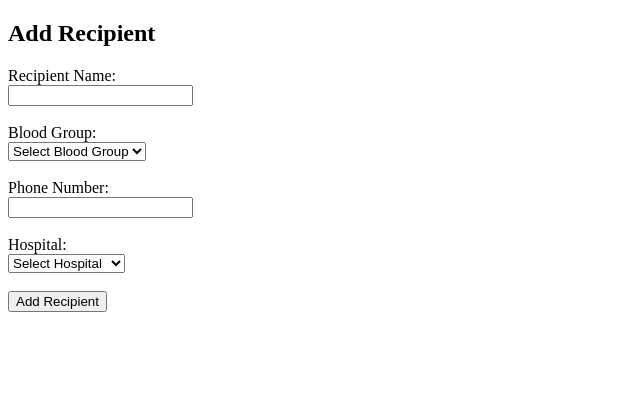
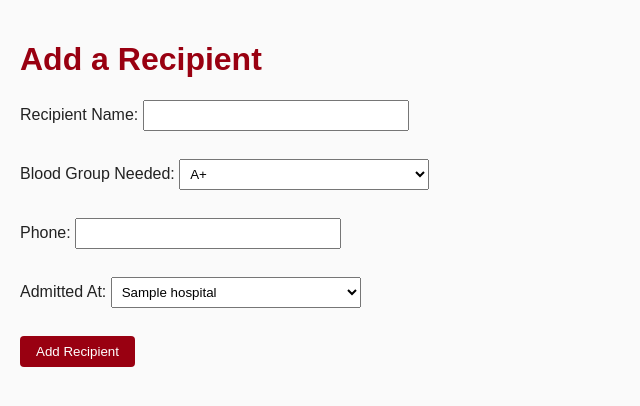
Before and after one commit to AhmedZarif57/blood-donation-system, a PHP site: page /hospital/add_recipient.php in a window 1280 px wide. Shown: the top 406 px of the page, without its empty margins (0-640 px from the left). Run offline with PHP 8.4, Linux system fonts and the light colour scheme; tables that the repository leaves empty hold one stand-in row (values such as "Sample post").

Commit message:
Add recipient page and fix folder structure

```diff
--- a/hospital/add_recipient.php
+++ b/hospital/add_recipient.php
@@ -2,69 +2,47 @@
 include '../includes/db_connect.php';
 
 if ($_SERVER['REQUEST_METHOD'] === 'POST') {
-
     $name = $_POST['name'];
     $blood_group = $_POST['blood_group'];
     $phone = $_POST['phone'];
     $hospital_id = $_POST['hospital_id'];
 
-    $stmt = $conn->prepare("INSERT INTO recipient (name, blood_group, phone, hospital_id) VALUES (?, ?, ?, ?)");
+    $stmt = $conn->prepare("INSERT INTO Recipient (name, blood_group, phone, hospital_id) VALUES (?, ?, ?, ?)");
     $stmt->bind_param("sssi", $name, $blood_group, $phone, $hospital_id);
     $stmt->execute();
-
-    echo "<p style='color:green;'>Recipient added successfully!</p>";
+    echo "<p style='color:green;'>Recipient added!</p>";
 }
 
-$hospital_result = $conn->query("SELECT hospital_id, name FROM hospital");
+$hospitals = $conn->query("SELECT hospital_id, name FROM Hospital ORDER BY name");
 ?>
-
 <!DOCTYPE html>
 <html>
-<head>
-    <title>Add Recipient</title>
-</head>
+<head><title>Add Recipient</title><link rel="stylesheet" href="../assets/style.css"></head>
 <body>
+    <h1>Add a Recipient</h1>
+    <form method="POST">
+        <label>Recipient Name:</label>
+        <input type="text" name="name" required><br><br>
 
-<h2>Add Recipient</h2>
+        <label>Blood Group Needed:</label>
+        <select name="blood_group" required>
+            <option value="A+">A+</option><option value="A-">A-</option>
+            <option value="B+">B+</option><option value="B-">B-</option>
+            <option value="AB+">AB+</option><option value="AB-">AB-</option>
+            <option value="O+">O+</option><option value="O-">O-</option>
+        </select><br><br>
 
-<form method="POST">
+        <label>Phone:</label>
+        <input type="text" name="phone"><br><br>
 
-    <label>Recipient Name:</label><br>
-    <input type="text" name="name" required><br><br>
+        <label>Admitted At:</label>
+        <select name="hospital_id" required>
+            <?php while ($row = $hospitals->fetch_assoc()) { ?>
+                <option value="<?= $row['hospital_id'] ?>"><?= $row['name'] ?></option>
+            <?php } ?>
+        </select><br><br>
 
-    <label>Blood Group:</label><br>
-    <select name="blood_group" required>
-        <option value="">Select Blood Group</option>
-        <option value="A+">A+</option>
-        <option value="A-">A-</option>
-        <option value="B+">B+</option>
-        <option value="B-">B-</option>
-        <option value="AB+">AB+</option>
-        <option value="AB-">AB-</option>
-        <option value="O+">O+</option>
-        <option value="O-">O-</option>
-    </select>
-    <br><br>
-
-    <label>Phone Number:</label><br>
-    <input type="text" name="phone" required><br><br>
-
-    <label>Hospital:</label><br>
-    <select name="hospital_id" required>
-        <option value="">Select Hospital</option>
-
-        <?php while ($row = $hospital_result->fetch_assoc()) { ?>
-            <option value="<?php echo $row['hospital_id']; ?>">
-                <?php echo $row['name']; ?>
-            </option>
-        <?php } ?>
-
-    </select>
-    <br><br>
-
-    <input type="submit" value="Add Recipient">
-
-</form>
-
+        <button type="submit">Add Recipient</button>
+    </form>
 </body>
 </html>
```
Also changed, not shown: 1 other file.
